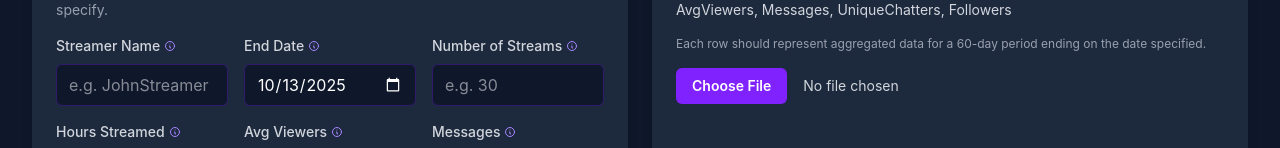
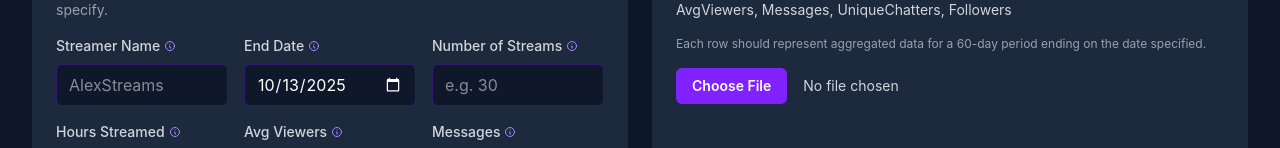
Before and after one commit to bjorkendev/streamer-score, a React (Vite) app: page / in a window 1280 px wide. Shown: the part 361-509 px from the top of the page. Built offline with nearby package versions, Linux system fonts and the light colour scheme.

Commit message:
Update Streamer Name placeholder to AlexStreams

```diff
--- a/src/components/StreamDataInput.tsx
+++ b/src/components/StreamDataInput.tsx
@@ -121,7 +121,7 @@ export function StreamDataInput({ onAddStream }: StreamDataInputProps) {
                     setFormData({ ...formData, name: e.target.value })
                   }
                   className="w-full px-3 py-2 bg-slate-900 border border-violet-600/30 rounded-md text-white focus:outline-none focus:ring-2 focus:ring-violet-600"
-              placeholder="e.g. JohnStreamer"
+                  placeholder="AlexStreams"
                   required
                 />
           </div>
```
Lines whose indentation alone changed are shown as unchanged.
